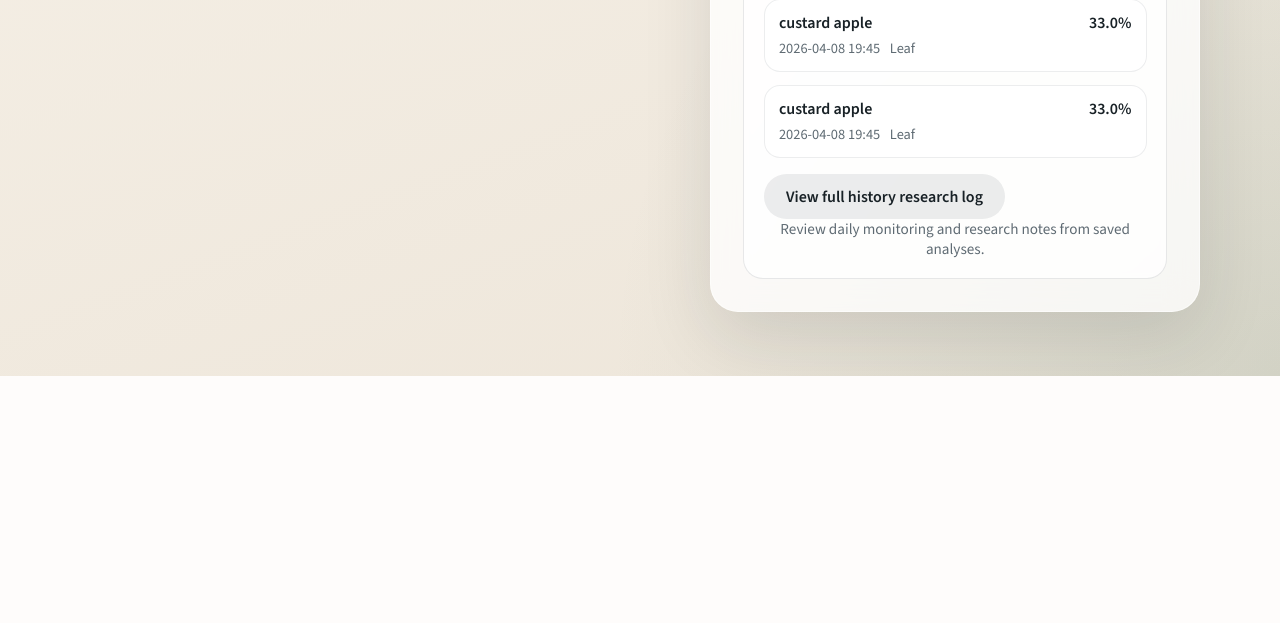
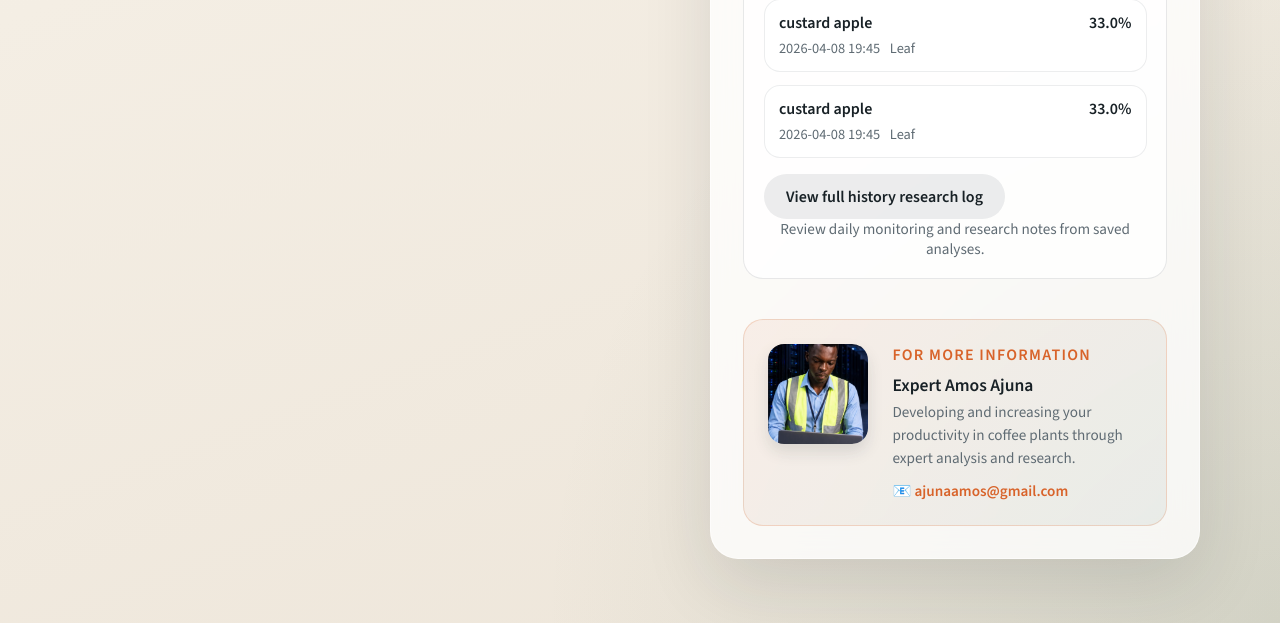
Before and after one commit to AjunaAmos/system-design-by-expert-Amos, a Flask app: page / in a window 1280 px wide. Shown: the part 1048-1671 px from the top of the page. Before the commit the page ends 1424 px from the top, so only its background shows below. Run offline with Flask 3, Linux system fonts and the light colour scheme; data comes from the database, SQL or seed files in the repository; some libraries are stand-ins or nearby versions.

Commit message:
Add camera capture, disease type summary, and developer contact footer

```diff
--- a/computervision-master/app/static/css/styles.css
+++ b/computervision-master/app/static/css/styles.css
@@ -556,6 +556,74 @@ button:hover {
   white-space: nowrap;
 }
 
+.developer-footer {
+  margin-top: 2.5rem;
+  padding: 1.5rem;
+  border-radius: 20px;
+  background: linear-gradient(135deg, rgba(216, 99, 42, 0.08), rgba(70, 111, 91, 0.08));
+  border: 1px solid rgba(216, 99, 42, 0.2);
+}
+
+.developer-content {
+  display: flex;
+  align-items: flex-start;
+  gap: 1.5rem;
+}
+
+.developer-photo {
+  width: 100px;
+  height: 100px;
+  border-radius: 16px;
+  object-fit: cover;
+  flex-shrink: 0;
+  box-shadow: 0 8px 16px rgba(24, 33, 38, 0.12);
+}
+
+.developer-info {
+  flex: 1;
+}
+
+.developer-info h3 {
+  margin: 0 0 0.5rem;
+  font-size: 1rem;
+  font-weight: 700;
+  color: var(--accent);
+  text-transform: uppercase;
+  letter-spacing: 0.08em;
+}
+
+.developer-name {
+  margin: 0 0 0.25rem;
+  font-size: 1.1rem;
+  font-weight: 700;
+  color: var(--ink);
+}
+
+.developer-description {
+  margin: 0 0 0.75rem;
+  color: var(--muted);
+  font-size: 0.95rem;
+  line-height: 1.5;
+}
+
+.developer-contact {
+  margin: 0;
+  color: var(--muted);
+  font-size: 0.95rem;
+}
+
+.developer-contact a {
+  color: var(--accent);
+  text-decoration: none;
+  font-weight: 600;
+  transition: color 160ms ease;
+}
+
+.developer-contact a:hover {
+  color: #ee8c4f;
+  text-decoration: underline;
+}
+
 @media (max-width: 900px) {
   .layout {
     grid-template-columns: 1fr;
--- a/computervision-master/app/templates/index.html
+++ b/computervision-master/app/templates/index.html
@@ -154,6 +154,18 @@
       <p class="form-note">Review daily monitoring and research notes from saved analyses.</p>
     </div>
     {% endif %}
+
+    <div class="developer-footer">
+      <div class="developer-content">
+        <img src="{{ url_for('static', filename='img/developer.png') }}" alt="Expert Amos Ajuna" class="developer-photo">
+        <div class="developer-info">
+          <h3>For More Information</h3>
+          <p class="developer-name">Expert Amos Ajuna</p>
+          <p class="developer-description">Developing and increasing your productivity in coffee plants through expert analysis and research.</p>
+          <p class="developer-contact">📧 <a href="mailto:ajunaamos@gmail.com">ajunaamos@gmail.com</a></p>
+        </div>
+      </div>
+    </div>
   </section>
 </main>
 
```
Also changed, not shown: computervision-master/app/templates/history.html (+12 -0 lines), computervision-master/app/static/img/developer.png (added).
